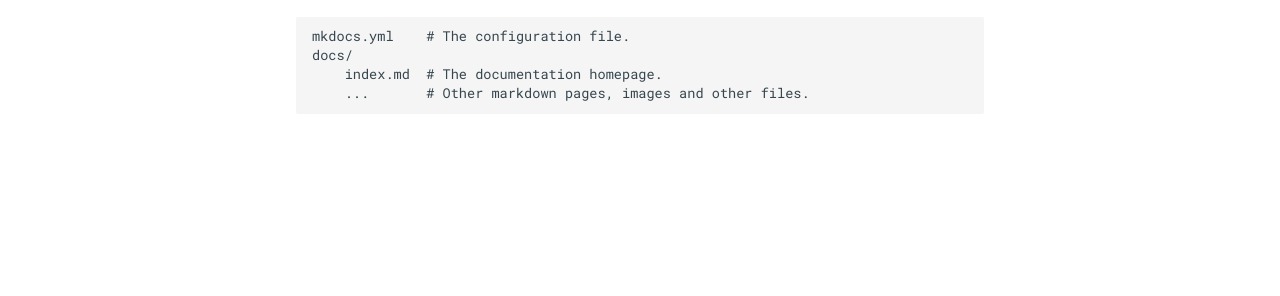
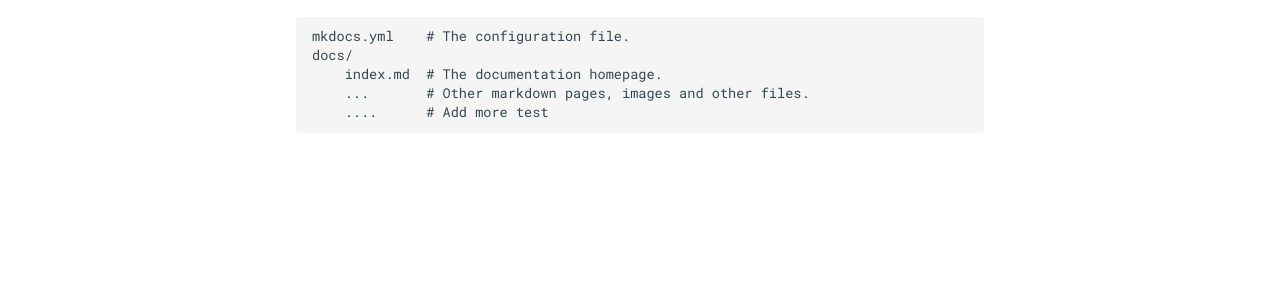
Before and after one commit to toomore/mkdocs-material-docs-gh-pages, an MkDocs documentation site: the page built from zh-TW/index.md, in a window 1280 px wide. Shown: the part 497-793 px from the top of the page. Built offline with MkDocs 1.6.1 and Material for MkDocs 9.7.7, drawn with Linux system fonts in a browser that asks for light colours.

Commit message:
Add one line for test
Signed-off-by: Toomore Chiang <toomore0929@gmail.com>

```diff
--- a/zh-TW/index.md
+++ b/zh-TW/index.md
@@ -15,3 +15,4 @@
     docs/
         index.md  # The documentation homepage.
         ...       # Other markdown pages, images and other files.
+        ....      # Add more test
```
